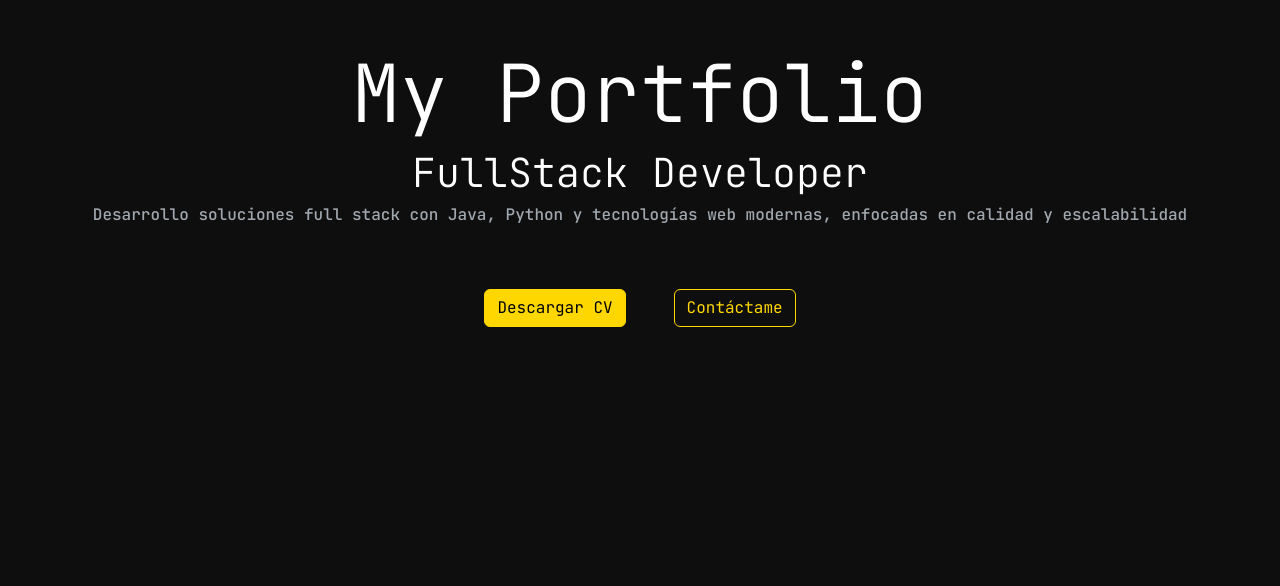
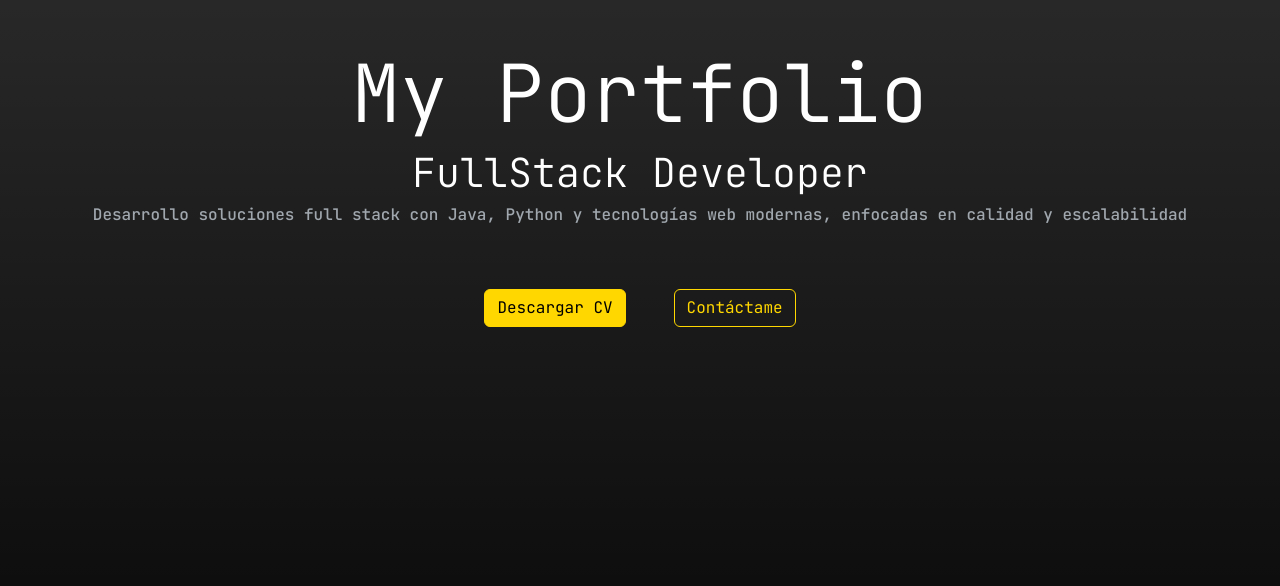
Before and after one commit to brfer98/my-portfolio, an Angular app: page / in a window 1280 px wide. Shown: the part 214-800 px from the top of the page. Built offline with nearby package versions, Linux system fonts and the light colour scheme.

Commit message:
style: add background gradient

```diff
--- a/src/app/pages/home/home.html
+++ b/src/app/pages/home/home.html
@@ -1,7 +1,7 @@
 <main class="d-flex flex-column align-items-center bg-dark">
 
 	<!-- hero -->
-	<section class="container-fluid vh-100 d-flex flex-column justify-content-center align-items-center hero text-center">
+	<section class="container-fluid bg-dark bg-gradient vh-100 d-flex flex-column justify-content-center align-items-center hero text-center">
 		<div class="container pb-5">
 			<h1 class="display-1 hero-fade-in">{{ text.es.inicio.title }}</h1>
 			<h3 class="text-role display-6 hero-fade-in">{{ text.es.inicio.role }}</h3>
--- a/src/styles.scss
+++ b/src/styles.scss
@@ -4,7 +4,9 @@
 $primary: #FFD700;
 $secondary: #1C1B1B; // fondo de tarjetas
 $dark: #0E0E0E; // color de fondo
-$body-bg: #000000;
+$danger: #252525;
+
+
 
 // fuentes
 $body-color: #ffffff; // color titulos
```
